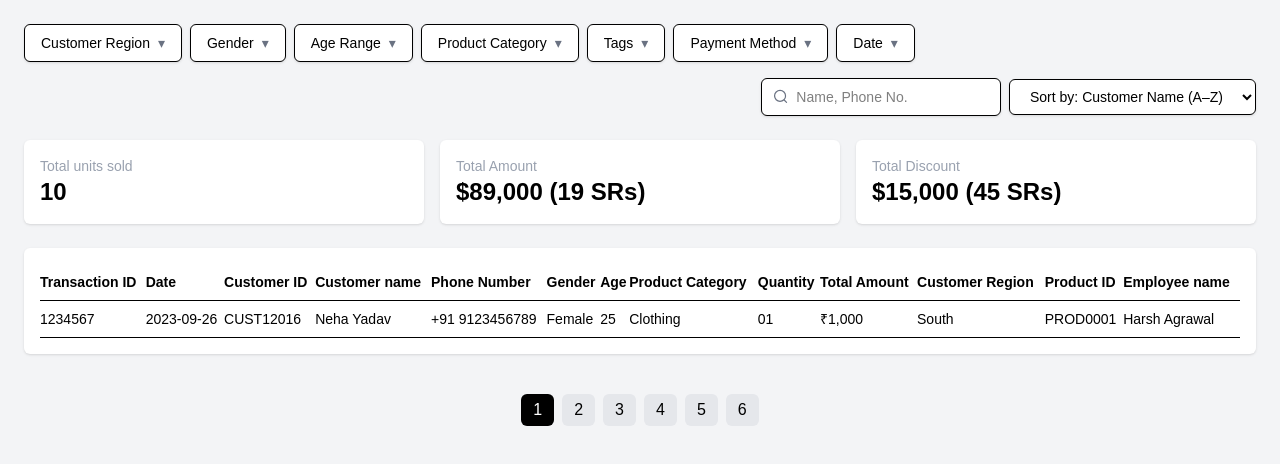
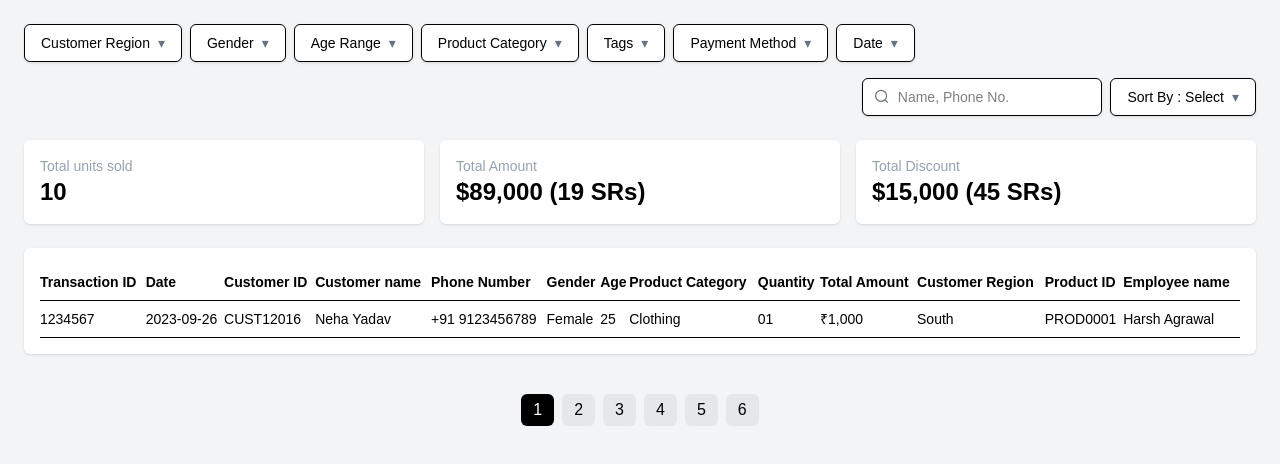
Before and after one commit to roshinjimmy/sales-management-system, a Next.js app in the folder frontend/: page / in a window 1280 px wide. Shown: the top 464 px of the page. Built offline with nearby package versions, Linux system fonts and the light colour scheme.

Commit message:
added sorting dropdown component

```diff
--- a/frontend/app/page.tsx
+++ b/frontend/app/page.tsx
@@ -2,6 +2,7 @@
 
 import FilterDropdown from "@/components/FilterDropdown";
 import SearchBar from "@/components/SearchBar";
+import SortingDropdown from "@/components/SortingDropdown";
 
 export default function Home() {
   return (
@@ -49,11 +50,14 @@ export default function Home() {
           <div className="flex items-center justify-end gap-2">
             <SearchBar onSearch={(value) => console.log("Searching:", value)} />
 
-            <select className="px-4 py-2 rounded-md border shadow bg-white text-sm">
-              <option>Sort by: Customer Name (A–Z)</option>
-              <option>Sort by: Date (Newest)</option>
-              <option>Sort by: Quantity</option>
-            </select>
+            <SortingDropdown
+              options={[
+                { label: "Customer Name (A–Z)", value: "name_asc" },
+                { label: "Date (Newest)", value: "date_desc" },
+                { label: "Quantity", value: "qty" },
+              ]}
+              onChange={(value) => console.log("Sort:", value)}
+            />
           </div>
         </section>
 
--- /dev/null
+++ b/frontend/components/SortingDropdown.tsx
@@ -0,0 +1,55 @@
+"use client";
+
+import { useState } from "react";
+
+interface SortingDropdownProps {
+  label?: string;
+  options: { label: string; value: string }[];
+  onChange?: (value: string) => void;
+}
+
+export default function SortingDropdown({
+  label = "Sort By",
+  options,
+  onChange,
+}: SortingDropdownProps) {
+  const [open, setOpen] = useState(false);
+  const [selected, setSelected] = useState<string>("");
+
+  const handleSelect = (value: string) => {
+    setSelected(value);
+    onChange?.(value);
+    setOpen(false);
+  };
+
+  const selectedLabel =
+    options.find((o) => o.value === selected)?.label ?? "Select";
+
+  return (
+    <div className="relative inline-block text-left">
+      <button
+        onClick={() => setOpen((prev) => !prev)}
+        className="px-4 py-2 bg-white border rounded-md shadow text-sm hover:bg-gray-50 flex items-center gap-2 whitespace-nowrap"
+      >
+        {label} : {selectedLabel}
+        <span className="text-gray-500">▾</span>
+      </button>
+
+      {open && (
+        <div className="absolute mt-2 w-56 bg-white border rounded-md shadow-lg z-20 max-h-60 overflow-auto">
+          {options.map((option) => (
+            <div
+              key={option.value}
+              onClick={() => handleSelect(option.value)}
+              className={`px-4 py-2 cursor-pointer text-sm hover:bg-gray-100 ${
+                selected === option.value ? "bg-gray-200 font-medium" : ""
+              }`}
+            >
+              {option.label}
+            </div>
+          ))}
+        </div>
+      )}
+    </div>
+  );
+}
```
